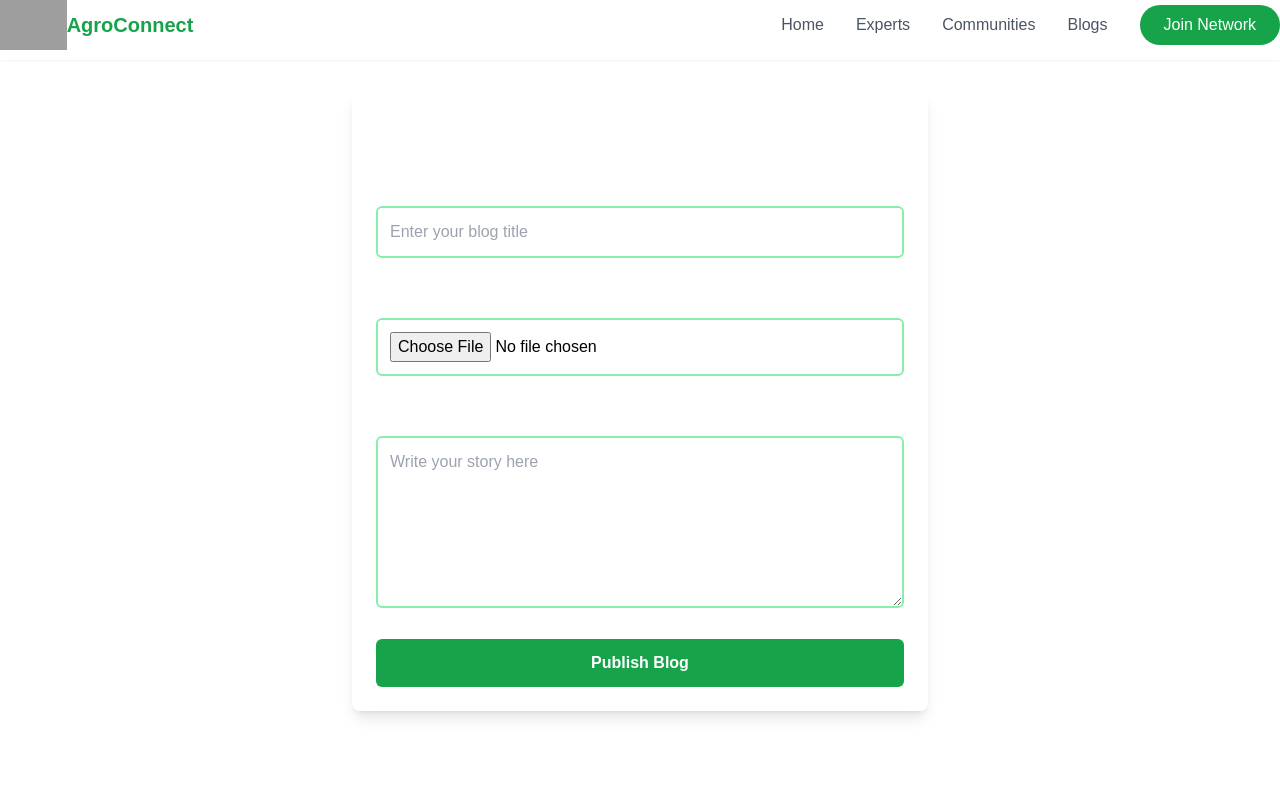
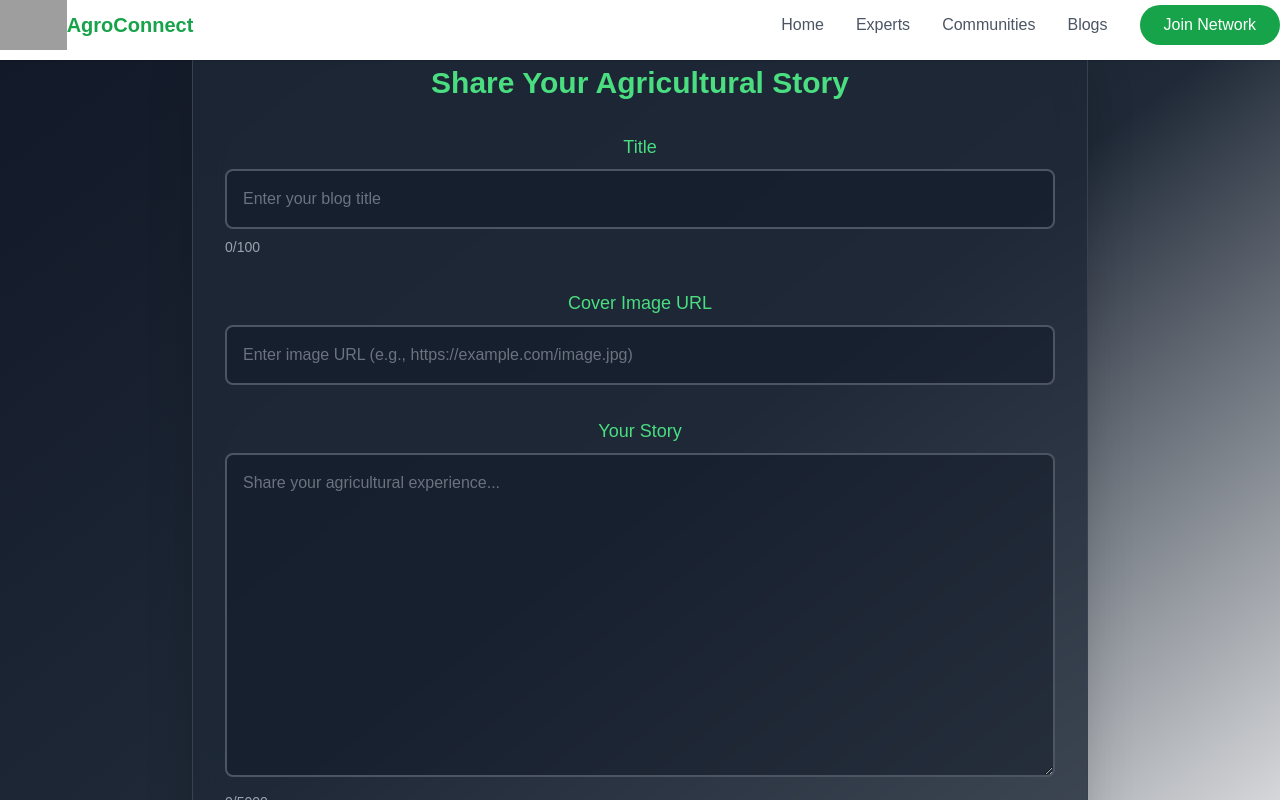
Before and after one commit to KhisaBethuel/AgroConnect-FrontEnd, a React (Vite) app: page /publish in a window 1280 px wide. Shown: the top 800 px of the page. Built offline with nearby package versions, Linux system fonts and the light colour scheme; grey boxes are pictures that could not be loaded.

Commit message:
solved conflicts

```diff
--- a/src/Components/BlogPublishForm.jsx
+++ b/src/Components/BlogPublishForm.jsx
@@ -1,98 +1,225 @@
-/* eslint-disable no-unused-vars */
-import React, { useState } from "react";
+import { useState } from 'react';
+import Navbar from '../Components/Navbar';
+import React from "react";
+
+const MAX_TITLE_LENGTH = 100;
+const MAX_STORY_LENGTH = 5000;
 
 const BlogPublishForm = () => {
-  const [title, setTitle] = useState("");
-  const [image, setImage] = useState(null);
-  const [story, setStory] = useState("");
+    const [formData, setFormData] = useState({
+        title: '',
+        story: '',
+        imageUrl: ''
+    });
+    const [isSubmitting, setIsSubmitting] = useState(false);
+    const [errors, setErrors] = useState({});
 
-  const handleTitleChange = (e) => setTitle(e.target.value);
-  const handleImageChange = (e) => setImage(e.target.files[0]);
-  const handleStoryChange = (e) => setStory(e.target.value);
-
-  const handleSubmit = (e) => {
-    e.preventDefault();
-    const formData = new FormData();
-    formData.append("title", title);
-    formData.append("story", story);
-    if (image) {
-      formData.append("image", image);
+    const validateForm = () => {
+        const newErrors = {};
+        if (!formData.title.trim()) {
+            newErrors.title = 'Title is required';
+        } else if (formData.title.length > MAX_TITLE_LENGTH) {
+            newErrors.title = `Title must be less than ${MAX_TITLE_LENGTH} characters`;
         }
 
-    console.log("Form Submitted:", formData);
+        if (!formData.story.trim()) {
+            newErrors.story = 'Story content is required';
+        } else if (formData.story.length > MAX_STORY_LENGTH) {
+            newErrors.story = `Story must be less than ${MAX_STORY_LENGTH} characters`;
+        }
+
+        if (formData.imageUrl && !isValidUrl(formData.imageUrl)) {
+            newErrors.imageUrl = 'Please enter a valid image URL';
+        }
+
+        setErrors(newErrors);
+        return Object.keys(newErrors).length === 0;
+    };
+
+    const isValidUrl = (url) => {
+        try {
+            new URL(url);
+            return true;
+        } catch {
+            return false;
+        }
+    };
+
+    const handleInputChange = (e) => {
+        const { name, value } = e.target;
+        setFormData(prev => ({
+            ...prev,
+            [name]: value
+        }));
+        if (errors[name]) {
+            setErrors(prev => ({
+                ...prev,
+                [name]: ''
+            }));
+        }
+    };
+
+    const handleSubmit = async (e) => {
+        e.preventDefault();
+        if (!validateForm()) return;
+
+        setIsSubmitting(true);
+        try {
+            const formDataToSend = {
+                title: formData.title.trim(),
+                story: formData.story.trim(),
+                imageUrl: formData.imageUrl.trim()
+            };
+
+            await new Promise(resolve => setTimeout(resolve, 1000));
+            console.log('Form Submitted:', formDataToSend);
+
+            setFormData({ title: '', story: '', imageUrl: '' });
+        } catch (error) {
+            console.error('Submission error:', error);
+            setErrors(prev => ({
+                ...prev,
+                submit: 'Failed to publish blog. Please try again.'
+            }));
+        } finally {
+            setIsSubmitting(false);
+        }
     };
 
     return (
-    <div className="min-h-screen bg-white flex items-center justify-center py-8">
-      <div className="bg-darkgreen w-full max-w-xl p-6 rounded-lg shadow-lg">
-        <h1 className="text-2xl text-center text-white font-bold mb-6">
-          Publish Your Blog
+        <div className="min-h-screen bg-gradient-to-br from-gray-900 via-gray-800 to-darkgreen">
+            <Navbar />
+            <div className="container mx-auto px-4 py-12 pt-24">
+                <div className="max-w-4xl mx-auto">
+                    <div className="bg-gray-800/80 backdrop-blur-lg rounded-xl shadow-2xl p-8 border border-gray-700">
+                        <h1 className="text-3xl text-center text-green-400 font-bold mb-8">
+                            Share Your Agricultural Story
                         </h1>
-        <form onSubmit={handleSubmit} className="space-y-6">
-          {/* Blog Title */}
-          <div>
-            <label
-              htmlFor="title"
-              className="block text-lg text-white font-medium mb-2">
-              Blog Title:
+
+                        {errors.submit && (
+                            <div className="mb-6 p-4 bg-red-900/50 border border-red-500 text-red-200 rounded-lg">
+                                {errors.submit}
+                            </div>
+                        )}
+
+                        <form onSubmit={handleSubmit} className="space-y-8" noValidate>
+                            {/* Title Input */}
+                            <div className="space-y-2">
+                                <label htmlFor="title" className="block text-lg text-green-400 font-medium">
+                                    Title
                                 </label>
                                 <input
                                     type="text"
                                     id="title"
                                     name="title"
-              value={title}
-              onChange={handleTitleChange}
-              required
+                                    value={formData.title}
+                                    onChange={handleInputChange}
+                                    maxLength={MAX_TITLE_LENGTH}
                                     placeholder="Enter your blog title"
-              className="w-full p-3 rounded-md border-2 border-green-300 focus:outline-none focus:ring-2 focus:ring-green-500"
+                                    className={`w-full p-4 rounded-lg bg-gray-900/50 border-2 ${
+                                        errors.title ? 'border-red-500' : 'border-gray-600'
+                                    } text-gray-100 placeholder-gray-500 focus:outline-none focus:ring-2 focus:ring-green-500/50 focus:border-green-400 transition-all`}
+                                />
+                                <div className="flex justify-between">
+                                    {errors.title && (
+                                        <p className="text-red-400 text-sm">{errors.title}</p>
+                                    )}
+                                    <p className="text-gray-400 text-sm">
+                                        {formData.title.length}/{MAX_TITLE_LENGTH}
+                                    </p>
+                                </div>
+                            </div>
+
+                            {/* Image URL Input */}
+                            <div className="space-y-2">
+                                <label htmlFor="imageUrl" className="block text-lg text-green-400 font-medium">
+                                    Cover Image URL
+                                </label>
+                                <input
+                                    type="url"
+                                    id="imageUrl"
+                                    name="imageUrl"
+                                    value={formData.imageUrl}
+                                    onChange={handleInputChange}
+                                    placeholder="Enter image URL (e.g., https://example.com/image.jpg)"
+                                    className={`w-full p-4 rounded-lg bg-gray-900/50 border-2 ${
+                                        errors.imageUrl ? 'border-red-500' : 'border-gray-600'
+                                    } text-gray-100 placeholder-gray-500 focus:outline-none focus:ring-2 focus:ring-green-500/50 focus:border-green-400 transition-all`}
+                                />
+                                {errors.imageUrl && (
+                                    <p className="text-red-400 text-sm">{errors.imageUrl}</p>
+                                )}
+                                {formData.imageUrl && !errors.imageUrl && (
+                                    <div className="mt-4 relative h-48 rounded-lg overflow-hidden">
+                                        <img
+                                            src={formData.imageUrl}
+                                            alt="Preview"
+                                            className="w-full h-full object-cover"
+                                            onError={() => {
+                                                setErrors(prev => ({
+                                                    ...prev,
+                                                    imageUrl: 'Failed to load image. Please check the URL.'
+                                                }));
+                                            }}
                                         />
                                     </div>
-
-          {/* Image Upload */}
-          <div>
-            <label
-              htmlFor="image"
-              className="block text-lg text-white font-medium mb-2">
-              Upload Image:
-            </label>
-            <input
-              type="file"
-              id="image"
-              name="image"
-              accept="image/*"
-              onChange={handleImageChange}
-              className="w-full p-3 rounded-md border-2 border-green-300 focus:outline-none focus:ring-2 focus:ring-green-500"
-            />
+                                )}
                             </div>
 
                             {/* Story Textarea */}
-          <div>
-            <label
-              htmlFor="story"
-              className="block text-lg text-white font-medium mb-2">
-              Tell Your Story:
+                            <div className="space-y-2">
+                                <label htmlFor="story" className="block text-lg text-green-400 font-medium">
+                                    Your Story
                                 </label>
                                 <textarea
                                     id="story"
                                     name="story"
-              value={story}
-              onChange={handleStoryChange}
-              required
-              placeholder="Write your story here"
-              rows="6"
-              className="w-full p-3 rounded-md border-2 border-green-300 focus:outline-none focus:ring-2 focus:ring-green-500"
+                                    value={formData.story}
+                                    onChange={handleInputChange}
+                                    maxLength={MAX_STORY_LENGTH}
+                                    rows="12"
+                                    placeholder="Share your agricultural experience..."
+                                    className={`w-full p-4 rounded-lg bg-gray-900/50 border-2 ${
+                                        errors.story ? 'border-red-500' : 'border-gray-600'
+                                    } text-gray-100 placeholder-gray-500 focus:outline-none focus:ring-2 focus:ring-green-500/50 focus:border-green-400 transition-all`}
                                 />
+                                <div className="flex justify-between">
+                                    {errors.story && (
+                                        <p className="text-red-400 text-sm">{errors.story}</p>
+                                    )}
+                                    <p className="text-gray-400 text-sm">
+                                        {formData.story.length}/{MAX_STORY_LENGTH}
+                                    </p>
+                                </div>
                             </div>
 
                             {/* Submit Button */}
-          <div className="text-center">
+                            <div className="pt-4">
                                 <button
                                     type="submit"
-              className="w-full py-3 bg-green-600 text-white rounded-md font-semibold hover:bg-green-700 focus:outline-none focus:ring-2 focus:ring-green-500">
-              Publish Blog
+                                    disabled={isSubmitting}
+                                    className={`w-full py-4 rounded-lg font-semibold text-lg transition-all transform hover:scale-[1.02] ${
+                                        isSubmitting
+                                            ? 'bg-green-800/50 cursor-not-allowed'
+                                            : 'bg-green-600 hover:bg-green-500'
+                                    } text-white focus:outline-none focus:ring-2 focus:ring-green-500 focus:ring-offset-2 focus:ring-offset-gray-900`}
+                                >
+                                    {isSubmitting ? (
+                                        <span className="flex items-center justify-center">
+                                            <svg className="animate-spin -ml-1 mr-3 h-5 w-5 text-white" xmlns="http://www.w3.org/2000/svg" fill="none" viewBox="0 0 24 24">
+                                                <circle className="opacity-25" cx="12" cy="12" r="10" stroke="currentColor" strokeWidth="4"></circle>
+                                                <path className="opacity-75" fill="currentColor" d="M4 12a8 8 0 018-8V0C5.373 0 0 5.373 0 12h4zm2 5.291A7.962 7.962 0 014 12H0c0 3.042 1.135 5.824 3 7.938l3-2.647z"></path>
+                                            </svg>
+                                            Publishing...
+                                        </span>
+                                    ) : (
+                                        'Publish Story'
+                                    )}
                                 </button>
                             </div>
                         </form>
+                    </div>
+                </div>
             </div>
         </div>
     );
```
Lines whose indentation alone changed are shown as unchanged.
